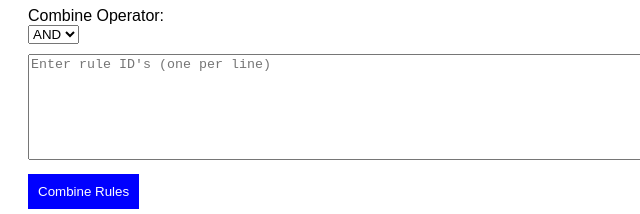
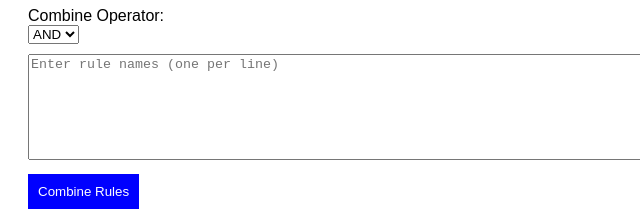
Before and after one commit to dhaheenrahman/Rule_Engine, a website: page frontend/index.html in a window 1280 px wide. Shown: the part 434-648 px from the top of the page, 0-640 px from the left. Drawn offline with Linux system fonts and the light colour scheme.

Commit message:
Update index.html

```diff
--- a/frontend/index.html
+++ b/frontend/index.html
@@ -28,7 +28,7 @@
                 <option value="AND">AND</option>
                 <option value="OR">OR</option>
             </select>
-            <textarea id="combineRulesInput" placeholder="Enter rule ID's (one per line)" required></textarea>
+            <textarea id="combineRulesInput" placeholder="Enter rule names (one per line)" required></textarea>
             <button type="submit">Combine Rules</button>
         </form>
         <h3>Combined AST:</h3>
```
